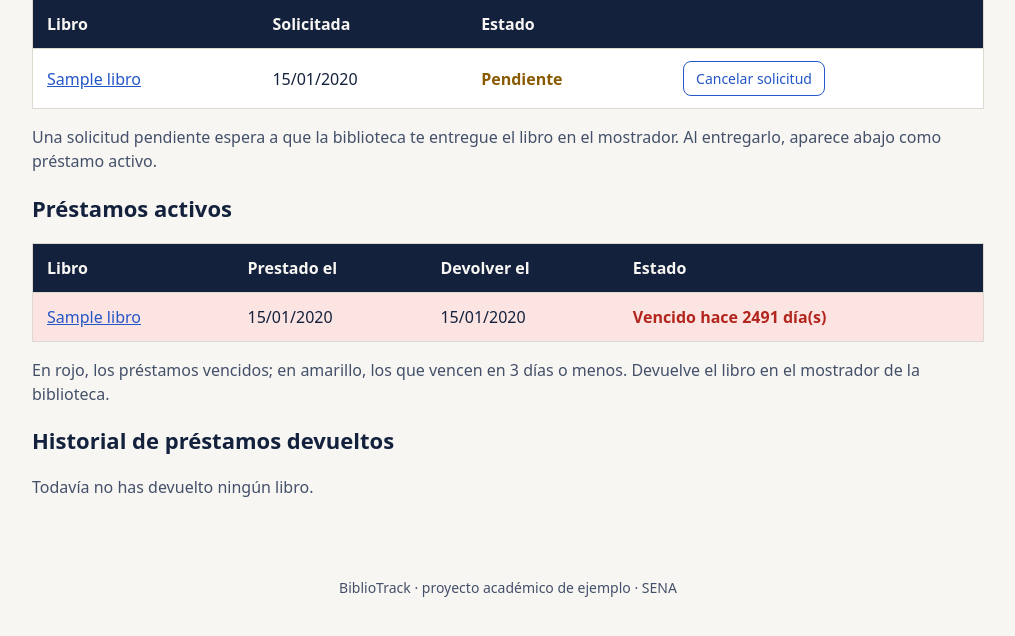
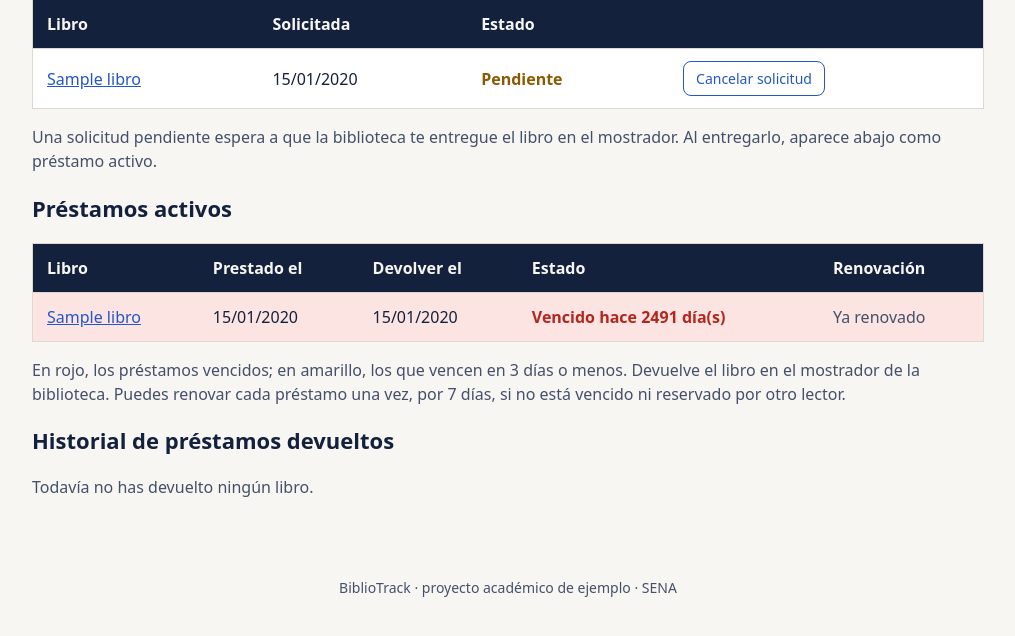
Before and after one commit to FelipeNavarrete0313/bibliotrack, a Django app: page /mis-prestamos/ in a window 1280 px wide. Shown: the part 215-851 px from the top of the page, without its empty margins (132-1147 px from the left). Run offline with Django 5.2, Linux system fonts and the light colour scheme; a user stored in the database is signed in; tables that the repository leaves empty hold one stand-in row (values such as "Sample post").

Commit message:
feat: el lector renueva un préstamo desde «Mis préstamos» (HU-12)
- Botón «Renovar» en cada préstamo activo que cumple las reglas; si no, se
  muestra «Ya renovado» o «Reservado por otro lector».
- servicios.renovar_prestamo revisa las reglas con el préstamo recién leído y
  cambia la fecha con un UPDATE condicionado (un doble clic renueva una vez).
- Solo el lector dueño del préstamo puede renovarlo, y solo por POST.
- La nueva fecha de devolución se muestra de inmediato en el mensaje y en la tabla.

Refs #19

Co-Authored-By: Claude <noreply@anthropic.com>

```diff
--- a/biblioteca/servicios.py
+++ b/biblioteca/servicios.py
@@ -9,8 +9,9 @@ from django.utils import timezone
 
 from bibliotrack.devoluciones import devolver_ejemplar, dias_de_retraso
 from bibliotrack.prestamos import PrestamoNoPermitido, registrar_prestamo
+from bibliotrack.renovaciones import RenovacionNoPermitida, renovar
 
-from .models import Libro, Prestamo, Solicitud
+from .models import Libro, Prestamo, Reserva, Solicitud
 
 
 def crear_prestamo(lector, libro):
@@ -80,6 +81,34 @@ def registrar_devolucion(prestamo, hoy=None):
     return dias_de_retraso(prestamo.fecha_devolucion, hoy)
 
 
+def reservas_de_otros(prestamo):
+    """Reservas activas del libro hechas por otros lectores (HU-12)."""
+    return Reserva.objects.filter(libro_id=prestamo.libro_id, estado=Reserva.ACTIVA).exclude(lector_id=prestamo.lector_id).count()
+
+
+def renovar_prestamo(prestamo, hoy=None):
+    """HU-12: renueva un préstamo activo por 7 días, una sola vez. Devuelve la nueva fecha.
+
+    Lanza RenovacionNoPermitida (que es un PrestamoNoPermitido) si no se puede.
+    Las reglas se revisan con el préstamo recién leído y el cambio se hace con un
+    UPDATE condicionado, para que un doble clic no renueve dos veces (como en BUG-05).
+    """
+    hoy = hoy or timezone.localdate()
+    with transaction.atomic():
+        actual = Prestamo.objects.get(pk=prestamo.pk)
+        nueva = renovar(
+            {"estado": actual.estado, "fecha_devolucion": actual.fecha_devolucion, "renovado": actual.renovado},
+            hoy, reservas_de_otros(actual),
+        )
+        cambiados = Prestamo.objects.filter(pk=actual.pk, estado=Prestamo.ACTIVO, renovado=False).update(
+            renovado=True, fecha_devolucion=nueva,
+        )
+        if not cambiados:
+            raise RenovacionNoPermitida("Este préstamo ya se renovó una vez")
+    prestamo.renovado, prestamo.fecha_devolucion = True, nueva
+    return nueva
+
+
 def borrar_prestamo(prestamo):
     """Si se borra un préstamo activo (solo desde el Admin), el ejemplar vuelve al catálogo.
 
--- a/biblioteca/templates/biblioteca/mis_prestamos.html
+++ b/biblioteca/templates/biblioteca/mis_prestamos.html
@@ -30,17 +30,22 @@
 <h2>Préstamos activos</h2>
 {% if activos %}
 <table>
-  <tr><th>Libro</th><th>Prestado el</th><th>Devolver el</th><th>Estado</th></tr>
+  <tr><th>Libro</th><th>Prestado el</th><th>Devolver el</th><th>Estado</th><th>Renovación</th></tr>
   {% for fila in activos %}
   <tr class="{% if fila.estado == 'vencido' %}fila-vencido{% elif fila.estado == 'por_vencer' %}fila-por-vencer{% endif %}">
     <td><a href="{% url 'detalle_libro' fila.prestamo.libro.pk %}">{{ fila.prestamo.libro.titulo }}</a></td>
     <td>{{ fila.prestamo.fecha_prestamo|date:"d/m/Y" }}</td>
     <td>{{ fila.prestamo.fecha_devolucion|date:"d/m/Y" }}</td>
     <td class="{% if fila.estado == 'vencido' %}vencido{% elif fila.estado == 'por_vencer' %}por-vencer{% endif %}">{{ fila.aviso }}</td>
+    <td>
+      {% if fila.puede_renovar %}
+      <form method="post" action="{% url 'renovar_prestamo' fila.prestamo.pk %}">{% csrf_token %}<button type="submit" class="boton-secundario" aria-label="Renovar {{ fila.prestamo.libro.titulo }}">Renovar</button></form>
+      {% else %}<span class="ayuda">{{ fila.nota|default:"—" }}</span>{% endif %}
+    </td>
   </tr>
   {% endfor %}
 </table>
-<p class="ayuda">En rojo, los préstamos vencidos; en amarillo, los que vencen en 3 días o menos. Devuelve el libro en el mostrador de la biblioteca.</p>
+<p class="ayuda">En rojo, los préstamos vencidos; en amarillo, los que vencen en 3 días o menos. Devuelve el libro en el mostrador de la biblioteca. Puedes renovar cada préstamo una vez, por 7 días, si no está vencido ni reservado por otro lector.</p>
 {% else %}
 <p class="vacio">No tienes préstamos activos.</p>
 {% endif %}
--- a/biblioteca/urls.py
+++ b/biblioteca/urls.py
@@ -13,6 +13,7 @@ urlpatterns = [
     path("cerrar-sesion/", views.cerrar_sesion, name="cerrar_sesion"),
     path("inicio/", views.inicio, name="inicio"),
     path("mis-prestamos/", views.mis_prestamos, name="mis_prestamos"),
+    path("mis-prestamos/<int:pk>/renovar/", views.renovar_prestamo, name="renovar_prestamo"),
     path("libros/<int:pk>/solicitar/", views.solicitar_prestamo, name="solicitar_prestamo"),
     path("solicitudes/<int:pk>/cancelar/", views.cancelar_solicitud, name="cancelar_solicitud"),
     path("solicitudes/<int:pk>/entregar/", views.entregar_solicitud, name="entregar_solicitud"),
--- a/biblioteca/views.py
+++ b/biblioteca/views.py
@@ -11,6 +11,7 @@ from django.views.decorators.http import require_POST
 from bibliotrack.alertas import POR_VENCER, VENCIDO, estado_del_prestamo
 from bibliotrack.catalogo import buscar
 from bibliotrack.prestamos import PrestamoNoPermitido
+from bibliotrack.renovaciones import RenovacionNoPermitida, renovar
 from bibliotrack.solicitudes import SolicitudNoPermitida, validar_solicitud
 
 from . import seguridad, servicios
@@ -188,12 +189,39 @@ def mis_prestamos(request):
             aviso = "Vence hoy" if dias == 0 else f"Vence en {dias} día(s)"
         else:
             aviso = "Al día"
-        activos.append({"prestamo": prestamo, "estado": estado, "aviso": aviso})
+        # HU-12: el botón «Renovar» solo aparece si las reglas lo permiten.
+        nota = "Ya renovado" if prestamo.renovado else ""
+        try:
+            renovar(
+                {"estado": prestamo.estado, "fecha_devolucion": prestamo.fecha_devolucion, "renovado": prestamo.renovado},
+                hoy, servicios.reservas_de_otros(prestamo),
+            )
+            puede_renovar = True
+        except RenovacionNoPermitida:
+            puede_renovar = False
+            if not nota and estado != VENCIDO:
+                nota = "Reservado por otro lector"
+        activos.append({"prestamo": prestamo, "estado": estado, "aviso": aviso, "puede_renovar": puede_renovar, "nota": nota})
     historial = perfil.prestamos.filter(estado=Prestamo.DEVUELTO).select_related("libro").order_by("-fecha_entrega")
     solicitudes = perfil.solicitudes.select_related("libro").order_by("-creada")[:10]
     return render(request, "biblioteca/mis_prestamos.html", {
         "activos": activos, "historial": historial, "solicitudes": solicitudes,
     })
+
+
+@login_required
+@require_POST
+def renovar_prestamo(request, pk):
+    """HU-12: el lector renueva un préstamo suyo, una sola vez y por 7 días."""
+    perfil = perfil_de_lector(request)
+    prestamo = get_object_or_404(Prestamo.objects.select_related("libro"), pk=pk, lector=perfil, estado=Prestamo.ACTIVO)
+    try:
+        nueva = servicios.renovar_prestamo(prestamo)
+    except PrestamoNoPermitido as error:
+        messages.error(request, f"No se pudo renovar «{prestamo.libro.titulo}»: {error}.")
+    else:
+        messages.success(request, f"Renovaste «{prestamo.libro.titulo}». Nueva fecha de devolución: {nueva:%d/%m/%Y}.")
+    return redirect("mis_prestamos")
 
 
 def perfil_de_lector(request):
--- a/src/bibliotrack/renovaciones.py
+++ b/src/bibliotrack/renovaciones.py
@@ -2,12 +2,12 @@
 
 from datetime import timedelta
 
-from bibliotrack.prestamos import DOMINGO
+from bibliotrack.prestamos import DOMINGO, PrestamoNoPermitido
 
 DIAS_DE_RENOVACION = 7
 
 
-class RenovacionNoPermitida(Exception):
+class RenovacionNoPermitida(PrestamoNoPermitido):
     """La renovación no cumple las reglas de la biblioteca."""
 
 
```
Also changed, not shown: biblioteca/tests/test_hu12_renovar_prestamo.py (added, +126 -0 lines).
